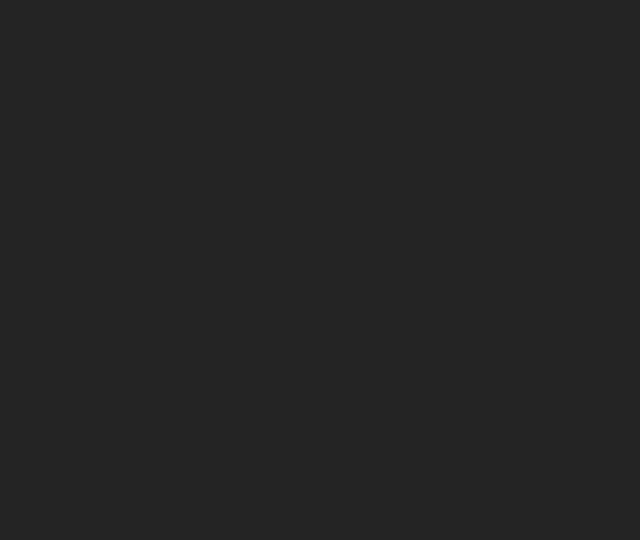
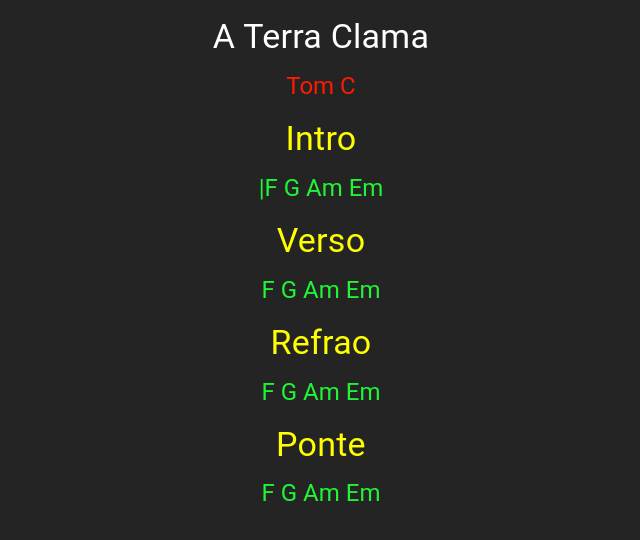
Before and after one commit to RamonRodSou/OnlyCifra, a React (Vite) app: page /cifras/1 in a window 1280 px wide. Before the commit this address had no page. Shown: the top 540 px of the page, without its empty margins (319-959 px from the left). Built offline with nearby package versions, Linux system fonts and the light colour scheme; data requests are answered from the project's data file.

Commit message:
feat: adicionando json e fazendo as rotas

```diff
--- a/musicDB.json
+++ b/musicDB.json
@@ -4,10 +4,33 @@
           "id": 1,
           "title": "A Terra Clama",
           "tom": "C",
-        "intro": "",
-        "verso": ["F", "G", "Am", "Em"],
-        "refrao": ["F", "G", "Am", "Em"],
-        "ponte": ["F", "G", "Am", "Em"]
+          "Struct": [
+            { "section": "intro", "content":  ["|F", "G", "Am", "Em"]  },
+            { "section": "verso", "content": ["F", "G", "Am", "Em"] },
+            { "section": "refrao", "content": ["F", "G", "Am", "Em"] },
+            { "section": "ponte", "content": ["F", "G", "Am", "Em"] }
+          ]
+        },
+        {
+          "id": 2,
+          "title": "Dançar na Chuva",
+          "tom": "C",
+          "Struct": [
+            { "section": "verso", "content": ["F", "G", "Am", "Em"] },
+            { "section": "refrao", "content": ["F", "G", "Am", "Em"] },
+            { "section": "ponte", "content": ["F", "G", "Am", "Em"] }
+          ]
+        },
+        {
+          "id": 3,
+          "title": "Ate que o Sr venha",
+          "tom": "C",
+          "Struct": [
+            { "section": "verso", "content": ["F", "G", "Am", "Em"] },
+            { "section": "refrao", "content": ["F", "G", "Am", "Em"] },
+            { "section": "ponte", "content": ["F", "G", "Am", "Em"] }
+          ]
         }
       ]
+
   }
--- a/package.json
+++ b/package.json
@@ -14,6 +14,7 @@
     "@emotion/react": "^11.11.4",
     "@emotion/styled": "^11.11.5",
     "@mui/material": "^5.16.0",
+    "axios": "^1.7.2",
     "react": "^18.2.0",
     "react-dom": "^18.2.0",
     "react-router-dom": "^6.24.1"
--- a/src/Component/Cifra/Cifra.tsx
+++ b/src/Component/Cifra/Cifra.tsx
@@ -1,65 +1,57 @@
-import { Box, Container, Grid, Typography } from '@mui/material'
-import '../../_color.css'
-import React from 'react'
-import StructureCifra from '../StructureCifra/StructureCifra'
+import React, { useContext, useEffect, useState } from 'react';
+import { useParams } from 'react-router-dom';
+import axios from 'axios';
+import { Box, Container, Typography } from '@mui/material';
+import { CifraContext } from '../../ContextApi/CifraContext';
+import { ICifra } from '../../Interface/ICifra';
 
-type Props = {}
+const Cifra = () => {
+  const { id } = useParams<{ id: string }>();
+  const [cifra, setCifra] = useState<ICifra | null>(null);
 
+  useEffect(() => {
+    const fetchData = async () => {
+      try {
+        const response = await axios.get(`http://localhost:5000/cifras/${id}`);
+        setCifra(response.data);
+      } catch (error) {
+        console.error('Error fetching cifra:', error);
+      }
+    };
 
-const cifraData = [
-  {
-    id: 1,
-    title: "A Terra Clama",
-    tom: "C",
-    cifra: {
-      verso: ["| F | G | Am | Em |"],
-      refrao: ["| F | G | Am | Em |"],
-      ponte:  ["| F | G | Am | Em |"]
+    if (id) {
+      fetchData();
     }
-  },
+  }, [id]);
 
-]
-
-const tamanhoLetras = {
-  fontSize: '1.7rem',
-
+  if (!cifra) {
+    return <div>Loading...</div>;
   }
-
-const Cifra: React.FC<Props> = () => {
-
-  const [cifra, setCifra] = React.useState(cifraData)
 
   return (
     <Container>
-      {cifra.map((item) => (
-        <Box key={item.id} marginBottom="2rem">
+      <Box marginBottom="2rem">
         <Typography variant="h4" component="h4" gutterBottom color={'var(--titleMusic-color)'}>
-            {item.title}
+          {cifra.title}
         </Typography>
         <Typography variant="h5" component="h5" gutterBottom color={'var(--tom-color)'}>
-            Tom {item.tom}
+          Tom {cifra.tom}
         </Typography>
-
         <Box width={'100%'} height={'70vh'} margin={'1rem 0'}>
-            {Object.keys(item.cifra).map((section) => (
-              <Box key={section} marginBottom="1rem">
-                <Grid display={'flex'} flexDirection={'column'} alignItems={'flex-start'} justifyContent={'center'}>
-                  <Typography sx={tamanhoLetras} variant="body1" component="p" gutterBottom color={'var(--structure-color)'}>
-                    {section.charAt(0).toUpperCase() + section.slice(1)}
+          {cifra.Struct.map((item, index) => (
+            <Box key={index} marginBottom="1rem">
+              <Typography variant="h4" component="h4" gutterBottom color={'var(--structure-color)'}>
+                {item.section.charAt(0).toUpperCase() + item.section.slice(1)}
               </Typography>
-                  <Box>
-                    <Typography sx={tamanhoLetras} variant="body2" component="p" gutterBottom color={'var(--grau-color)'}>
-                     {item.cifra[section as keyof typeof item.cifra]}
+              <Typography variant="h5" component="h5" gutterBottom color={'var(--grau-color)'}>
+                {item.content.join(' ')}
               </Typography>
-                  </Box>
-                </Grid>
             </Box>
           ))}
         </Box>
       </Box>
-      ))}
     </Container>
-  )
-}
+  );
+};
 
-export default Cifra
+export default Cifra;
--- a/src/Component/ListCifra/ListCifra.tsx
+++ b/src/Component/ListCifra/ListCifra.tsx
@@ -1,7 +1,9 @@
-import { Box, Button, colors, Container, Grid, ListItem, Typography } from '@mui/material'
-import React from 'react'
-
-type Props = {}
+import { Box, Button, Grid, ListItem, Typography } from '@mui/material'
+import React, { useContext, useEffect } from 'react'
+import axios from 'axios'
+import { Link } from 'react-router-dom'
+import { CifraContext } from '../../ContextApi/CifraContext'
+import '../../_color.css'
 
 const style = {
   display: 'flex',
@@ -10,32 +12,47 @@ const style = {
   justifyContent: 'center',
   height: '85vh',
   width: '100%',
-  padding:'1rem',
+  padding: '1rem',
   overflowY: 'auto',
   overflowX: 'hidden',
-
 }
 
 const titleStyle = {
   fontSize: '1.2rem',
-  color:'var(--titleMusic-color)'
+  color: 'var(--titleMusic-color)'
 }
 
-const ListCifra = (props: Props) => {
+const styleLink = {
+  width: '60%',
+  display: 'flex',
+  justifyContent: 'flex-start'
+}
+
+const ListCifra = () => {
+  const { data, setData, setSelectCifra } = useContext(CifraContext)
+  const BASE_URL: string = 'http://localhost:5000/cifras'
+
+  useEffect(() => {
+    axios.get(BASE_URL).then((res) => {
+      setData(res.data)
+    }).catch(error => {
+      console.error("There was an error fetching the data:", error)
+    })
+  }, [setData])
+
   return (
-    <ListItem  component="div" sx={style}>
-      <Box display={'flex'} alignItems={'center'} justifyContent={'space-between'} gap={'1rem'} width={'100%'}>
-        <Grid width={'60%'} display={'flex'} justifyContent={'flex-start'}>
-          <Typography sx={titleStyle} variant='caption'>A Terra Clama</Typography>
-        </Grid>
-        <Grid display={'flex'} alignItems={'center'} justifyContent={'center'} width={'30%'}>
-          <Button>Edit</Button>
-          <Button>Del</Button>
-        </Grid>
-      </Box>
-
-
-
+    <ListItem component="div" sx={style}>
+      {data.length > 0 && data.map((item) => (
+        <Box key={item.id} display={'flex'} alignItems={'center'} justifyContent={'space-between'} gap={'1rem'} width={'100%'}>
+          <Link to={`/cifras/${item.id}`} style={{ textDecoration: 'none' }}>
+            <Typography sx={titleStyle} variant='caption'>{item.title}</Typography>
+          </Link>
+          <Grid display={'flex'} alignItems={'center'} justifyContent={'center'} width={'30%'}>
+            <Button>Edit</Button>
+            <Button>Del</Button>
+          </Grid>
+        </Box>
+      ))}
     </ListItem>
   )
 }
--- /dev/null
+++ b/src/ContextApi/CifraContext.tsx
@@ -0,0 +1,32 @@
+import React, { createContext, useState } from "react"
+import { ICifra } from "../Interface/ICifra"
+
+interface CifraContextType {
+    data: ICifra[]
+    setData: React.Dispatch<React.SetStateAction<ICifra[]>>
+
+    selectCifra: string | number
+    setSelectCifra: React.Dispatch<React.SetStateAction<string | number>>
+
+}
+
+export const CifraContext = createContext<CifraContextType>({
+    data: [],
+    setData: () => { },
+    selectCifra: '' ,
+    setSelectCifra: () => { },
+})
+
+export const CifraProvider: React.FC<{ children: React.ReactNode }> = ({ children }) => {
+    const [data, setData] = useState<ICifra[]>([])
+    const [selectCifra, setSelectCifra] = useState<string | number>(0)
+
+    return (
+        <CifraContext.Provider value= {{
+        data, setData,selectCifra, setSelectCifra
+    }
+}>
+    { children }
+    </CifraContext.Provider>
+  )
+}
--- /dev/null
+++ b/src/Interface/ICifra.ts
@@ -0,0 +1,14 @@
+export interface ISection {
+    section: string
+    content: string[]
+  }
+
+export interface ICifra {
+    id: string | number
+    title: string
+    tom: string
+    Struct: {
+        section: string;
+        content: string[];
+      }[]
+  }
--- a/src/Router.tsx
+++ b/src/Router.tsx
@@ -2,19 +2,21 @@ import React from 'react'
 import { BrowserRouter, Route, Routes } from 'react-router-dom'
 import Cifra from './Component/Cifra/Cifra'
 import Home from './Home'
+import { CifraProvider } from './ContextApi/CifraContext'
 
 type Props = {}
 
 const Router = (props: Props) => {
     return (
+        <CifraProvider>
+            <BrowserRouter>
+                <Routes>
+                    <Route path="/" element={<Home />} />
+                    <Route path="/cifras/:id" element={<Cifra />} />
+                </Routes>
 
-        <BrowserRouter>
-            <Routes>
-                <Route path="/" element={<Home />} />
-                <Route path="/cifra" element={<Cifra />} />
-            </Routes>
-
-        </BrowserRouter>
+            </BrowserRouter>
+        </CifraProvider>
 
     )
 }
```
Also changed, not shown: Component/Cifra/Cifra.tsx (deleted, +0 -30 lines), Component/ListCifra/ListCifra.tsx (deleted, +0 -43 lines), Component/index.html (deleted, +0 -13 lines), 1 other file (tests, documents, lock files or other folders). Lines whose indentation alone changed are shown as unchanged.
